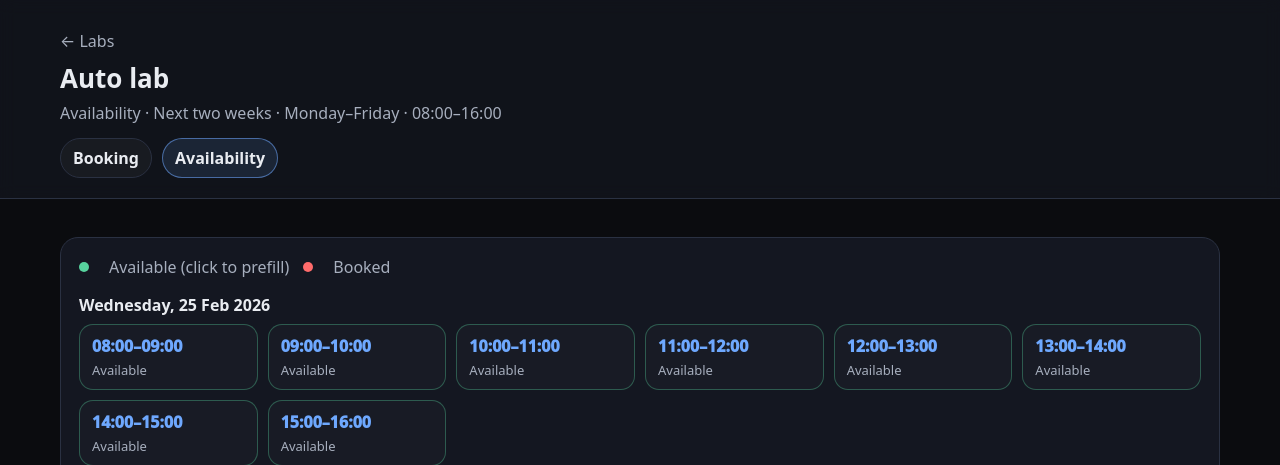
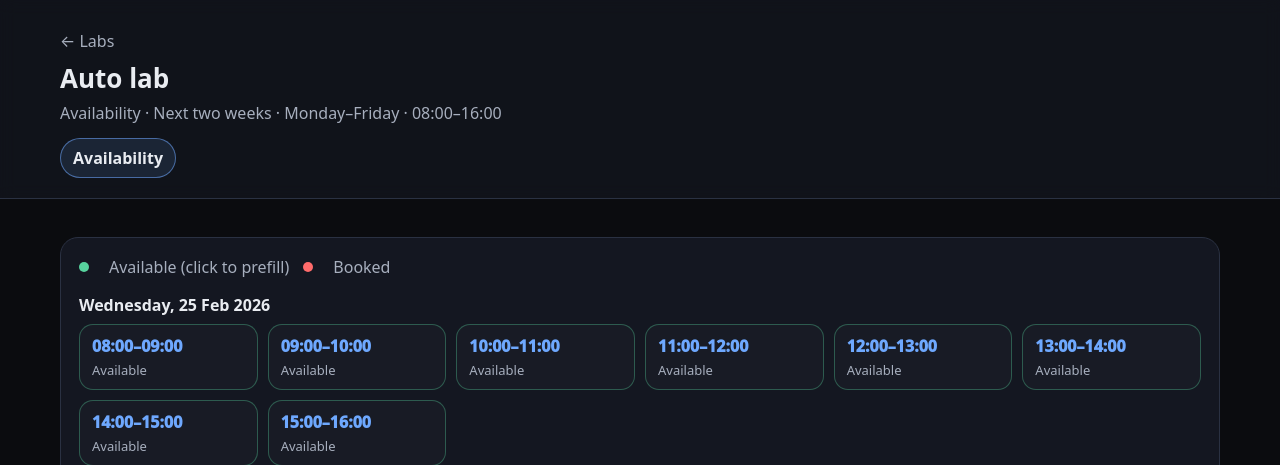
Before and after one commit to razieh-morad/U2ACN2_Booking_Portal, a Flask app: page /labs/auto-lab/availability in a window 1280 px wide. Shown: the top 465 px of the page. Run offline with Flask 3, Linux system fonts and the light colour scheme; data that the repository does not hold is empty; some libraries are stand-ins or nearby versions.

Commit message:
Add files via upload
Signed-off-by: Razieh Morad <44897380+razieh-morad@users.noreply.github.com>

```diff
--- a/render.yaml
+++ b/render.yaml
@@ -24,7 +24,5 @@ services:
         sync: false
       - key: SMTP_PORT
         value: '587'
-      - key: PORTAL_ADMIN_CREDENTIALS
-        sync: false
       - key: SMTP_USE_TLS
         value: 'true'
--- a/templates/availability.html
+++ b/templates/availability.html
@@ -12,18 +12,12 @@
       <a class="back" href="{{ url_for('index') }}">← Labs</a>
       <h1>{{ lab_title }}</h1>
       <p class="sub">Availability · Next two weeks · Monday–Friday · 08:00–16:00</p>
-
-      {% set booking_url = None %}
-      {% if lab_slug == 'furnace' %}
-        {% set booking_url = url_for('furnace') %}
-      {% elif lab_slug == 'xps' %}
-        {% set booking_url = url_for('xps') %}
-      {% else %}
-        {% set booking_url = url_for('lab_generic', lab_slug=lab_slug) %}
-      {% endif %}
-
       <nav class="tabs">
-        <a class="tab" href="{{ booking_url }}">Booking</a>
+        {% if lab_slug == 'furnace' %}
+          <a class="tab" href="{{ url_for('furnace') }}">Booking</a>
+        {% elif lab_slug == 'xps' %}
+          <a class="tab" href="{{ url_for('xps') }}">Booking</a>
+        {% endif %}
         <a class="tab active" href="{{ url_for('lab_availability', lab_slug=lab_slug) }}">Availability</a>
       </nav>
     </div>
@@ -41,10 +35,14 @@
         <div class="slot-grid">
           {% for s in day.slots %}
             {% if s.free %}
-              <a class="slot slot-link free" href="{{ booking_url }}?booking_date={{ s.date }}&start_time={{ s.start }}&end_time={{ s.end }}">
-                <div class="slot-time">{{ s.start }}–{{ s.end }}</div>
-                <div class="slot-state">Available</div>
-              </a>
+              {% if lab_slug == 'furnace' %}
+                <a class="slot slot-link free" href="{{ url_for('furnace') }}?booking_date={{ s.date }}&start_time={{ s.start }}&end_time={{ s.end }}">
+              {% else %}
+                <a class="slot slot-link free" href="{{ url_for('xps') }}?booking_date={{ s.date }}&start_time={{ s.start }}&end_time={{ s.end }}">
+              {% endif %}
+                  <div class="slot-time">{{ s.start }}–{{ s.end }}</div>
+                  <div class="slot-state">Available</div>
+                </a>
             {% else %}
               <div class="slot booked">
                 <div class="slot-time">{{ s.start }}–{{ s.end }}</div>
--- a/templates/index.html
+++ b/templates/index.html
@@ -35,7 +35,7 @@
     </div>
 
     <div class="hint">
-      Admin: <a href="{{ url_for('admin_home') }}">Admin portal</a>
+      Admin: go to <span class="muted">/admin/&lt;lab-slug&gt;</span> (each lab has its own login).
     </div>
   </main>
 </body>
```
Also changed, not shown: templates/admin_login.html (+3 -14 lines), README.md.
